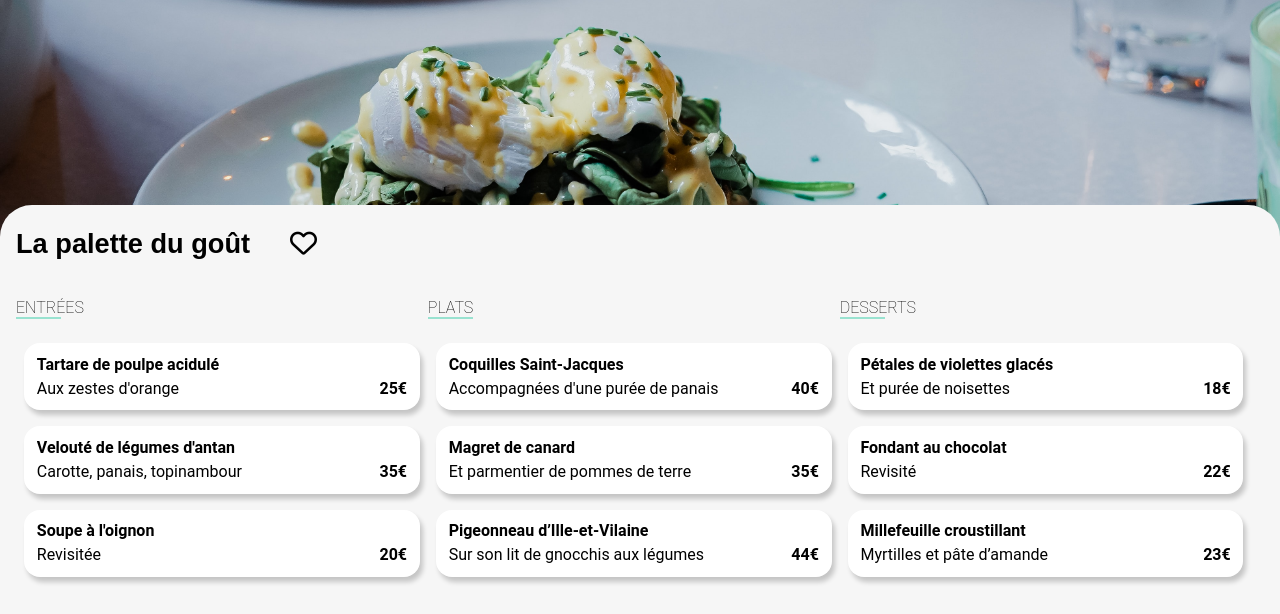
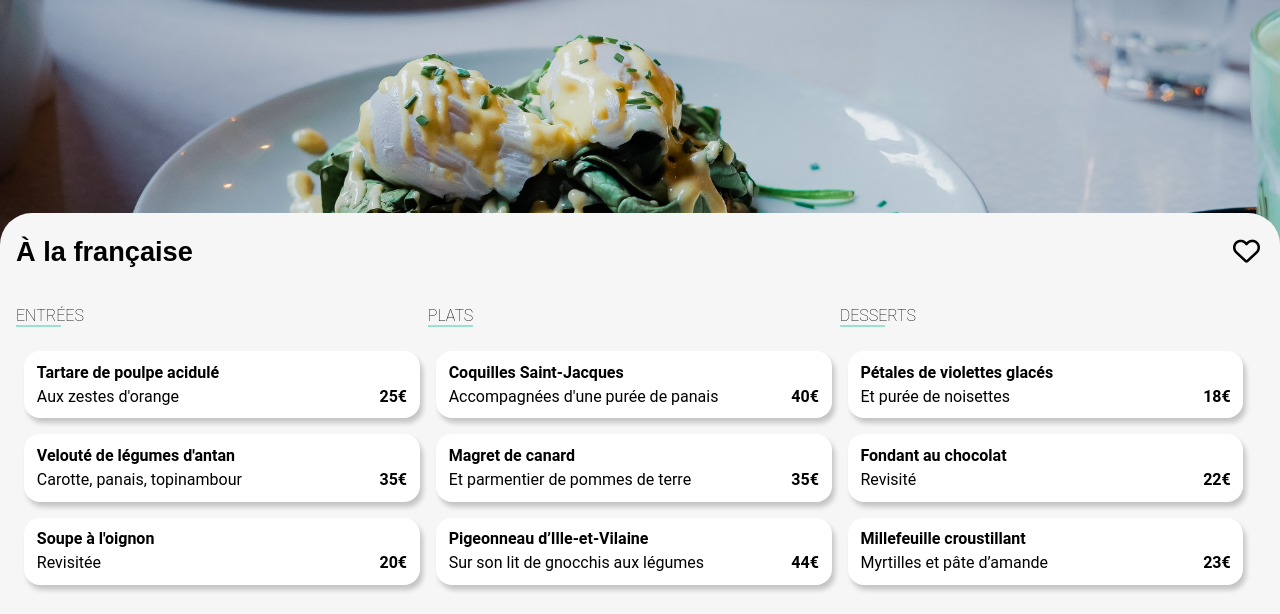
Before and after one commit to synaptik-development/kuhlersebastien_3_30042021, a website: page a-la-francaise.html in a window 1280 px wide. Shown: the part 152-766 px from the top of the page. Drawn offline with Linux system fonts and the light colour scheme; a web font is replaced by a local one.

Commit message:
correction titre à la francaise

```diff
--- a/a-la-francaise.html
+++ b/a-la-francaise.html
@@ -25,7 +25,7 @@
     <main class="annex-main">
         <div class="annex-main__title">
             <i class="far fa-heart far--1"><i class="fas fa-heart fas--1"></i></i>
-            <h2>La palette du goût</h2>
+            <h2>À la française</h2>
         </div>
 
         <div class="annex-main__content">
--- a/scss/base/_reset.scss
+++ b/scss/base/_reset.scss
@@ -11,7 +11,9 @@ a{
 }
 
 body{
-    margin: 0;
+    margin-left: auto;
+    margin-right: auto;
+    max-width: 2500px;
 }
 
 .loader{
--- a/scss/pages/_annex.scss
+++ b/scss/pages/_annex.scss
@@ -19,14 +19,14 @@
         padding-left: 1rem;
         display: flex;
         flex-direction: row-reverse;
-        justify-content: flex-end;
+        justify-content: space-between;
         font-family: 'Shrikhand', sans-serif;
         h2{
             font-size: 1.7rem;
         }
         i{
             align-self: center;
-            padding-left: 40px;
+            margin-right: 20px;
         }
     }
     &__content{
```
Also changed, not shown: css/style.css, 1 other file.
